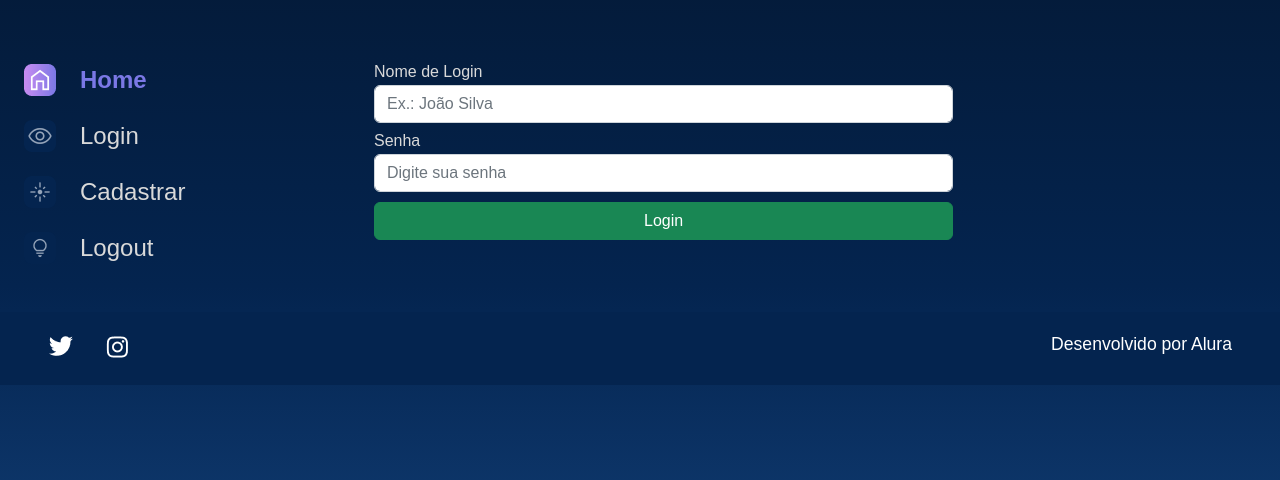
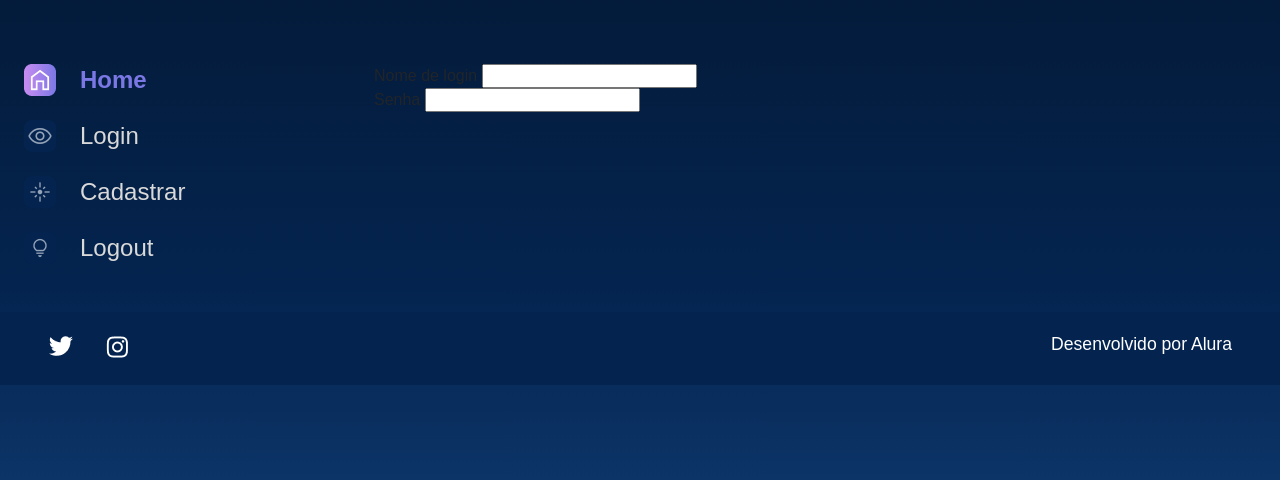
Before and after one commit to wbsfps/django-alura, a Django app: page /login in a window 1280 px wide. Shown: the part 114-594 px from the top of the page. Run offline with Django 5.2, Linux system fonts and the light colour scheme.

Commit message:
criando formulários

```diff
--- a/templates/usuarios/login.html
+++ b/templates/usuarios/login.html
@@ -42,18 +42,14 @@
             </section>
             <section class="galeria" style="margin-left: 5em">
                 <form action="" method="">
+                    {% csrf_token %}
                     <div class="row">
-                        <div class="col-12 col-lg-12" style="margin-bottom: 10px;">
-                            <label for="nome_login" style="color:#D9D9D9; margin-bottom: 5px;"><b>Nome de Login</b></label>
-                            <input type="text" class="form-control" name="nome_login" placeholder="Ex.: João Silva" required>
-                        </div>
-                        <div class="col-12 col-lg-12" style="margin-bottom: 10px;">
-                            <label for="password" style="color:#D9D9D9; margin-bottom: 5px;"><b>Senha</b></label>
-                            <input type="password" class="form-control" name="password" placeholder="Digite sua senha" required>
-                        </div>
-                        <div class="col-12 text-center">
-                            <button class="btn btn-success col-12" style="padding: top 5px;" type="submit">Login</button>
-                        </div>
+                        {% for field in form.visible_fields %}
+                            <div>
+                                <label for="{{ field.id_for_label }}"> {{field.label}} </label>
+                                {{field}}
+                            </div>
+                        {% endfor%}
                     </div>
                 </form>
             </section>
--- /dev/null
+++ b/usuarios/forms.py
@@ -0,0 +1,17 @@
+from django import forms
+
+
+class LoginForms(forms.Form):
+    nome = forms.CharField(
+        label="Nome de login",
+        required=True,
+        max_length=100
+    )
+    senha = forms.CharField(
+        label="Senha",
+        required=True,
+        max_length=70,
+        widget=forms.PasswordInput(
+
+        )
+    )
--- a/usuarios/views.py
+++ b/usuarios/views.py
@@ -1,8 +1,11 @@
-from django.shortcuts import render, get_object_or_404
+from django.shortcuts import render
+from usuarios.forms import LoginForms
 
 
 def login(request):
-    return render(request, "usuarios/login.html")
+    form = LoginForms()
+
+    return render(request, "usuarios/login.html", {"form": form})
 
 
 def cadastro(request):
```
